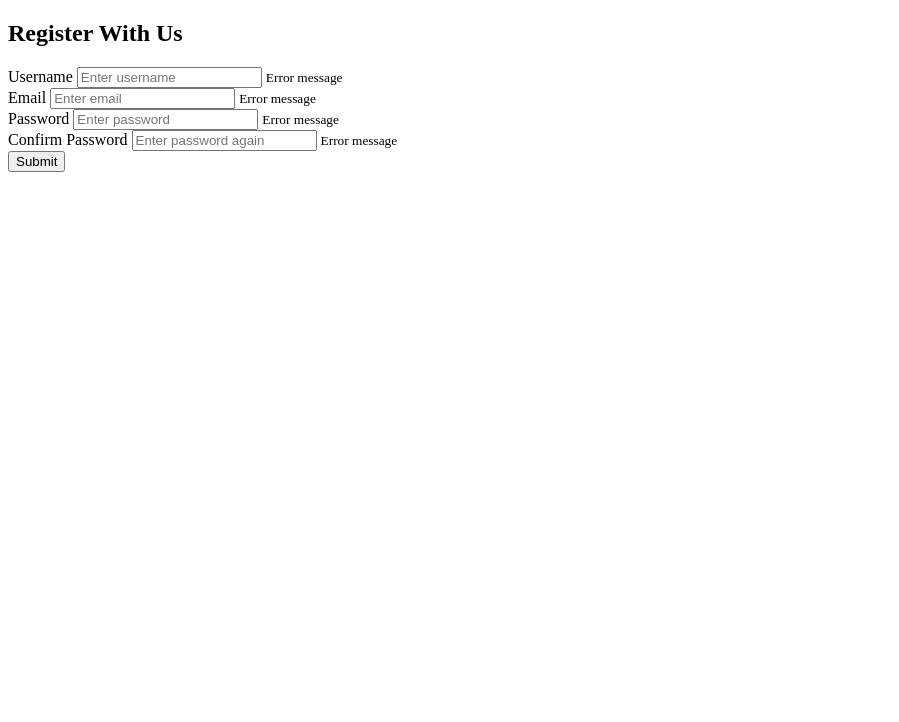
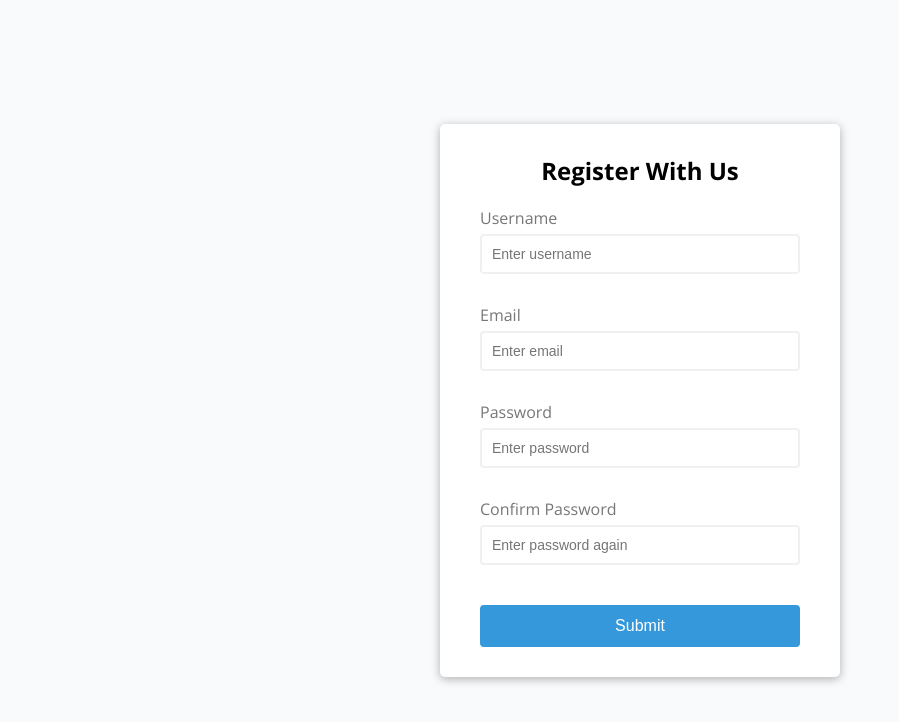
Before and after one commit to yshiraishiy/Form-Validator, a website built with Vite: page index.html in a window 1280 px wide. Shown: the whole page, without its empty margins (0-899 px from the left). Built offline with nearby package versions, Linux system fonts and the light colour scheme.

Commit message:
✨CSSの雛形実装

```diff
--- a/index.html
+++ b/index.html
@@ -1,9 +1,9 @@
 <!DOCTYPE html>
 <html lang="ja">
   <head>
-  <meta charset="UTF-8">
-  <meta name="viewport" content="width=device-width, initial-scale=1.0">
-  <link rel="stylesheet" href="src/style.css">
+    <meta charset="UTF-8" />
+    <meta name="viewport" content="width=device-width, initial-scale=1.0" />
+    <link rel="stylesheet" href="src/style.css" />
     <title>Form Validator</title>
   </head>
   <body>
@@ -12,22 +12,26 @@
         <h2>Register With Us</h2>
         <div class="form-control">
           <label for="username">Username</label>
-        <input type="text" id="username" placeholder="Enter username">
+          <input type="text" id="username" placeholder="Enter username" />
           <small>Error message</small>
         </div>
         <div class="form-control">
           <label for="email">Email</label>
-        <input type="text" id="email" placeholder="Enter email">
+          <input type="text" id="email" placeholder="Enter email" />
           <small>Error message</small>
         </div>
         <div class="form-control">
           <label for="password">Password</label>
-        <input type="password" id="password" placeholder="Enter password">
+          <input type="password" id="password" placeholder="Enter password" />
           <small>Error message</small>
         </div>
         <div class="form-control">
           <label for="password2">Confirm Password</label>
-        <input type="password" id="password2" placeholder="Enter password again">
+          <input
+            type="password"
+            id="password2"
+            placeholder="Enter password again"
+          />
           <small>Error message</small>
         </div>
         <button type="submit">Submit</button>
--- a/src/style.css
+++ b/src/style.css
@@ -0,0 +1,95 @@
+@import url("https://fonts.googleapis.com/css2?family=Open+Sans:ital,wght@0,300..800;1,300..800&display=swap");
+
+:root {
+  --success-color: #2ecc71;
+  --error-color: #e74c3c;
+}
+
+* {
+  box-sizing: border-box;
+}
+
+body {
+  background-color: #f9fafb;
+  font-family: "Open Sans", sans-serif;
+  display: flex;
+  align-items: center;
+  justify-content: center;
+  min-height: 100vh;
+  margin: 0;
+}
+
+.container {
+  background-color: #fff;
+  border-radius: 5px;
+  box-shadow: 0 2px 10px rgba(0, 0, 0, 0.3);
+  width: 400px;
+}
+
+h2 {
+  text-align: center;
+  margin: 0 0 20px;
+}
+
+.form {
+  padding: 30px 40px;
+}
+
+.form-control {
+  margin-bottom: 10px;
+  padding-bottom: 20px;
+  position: relative;
+}
+
+.form-control label {
+  color: #777;
+  display: block;
+  margin-bottom: 5px;
+}
+
+.form-control input {
+  border: 2px solid #f0f0f0;
+  border-radius: 4px;
+  display: block;
+  width: 100%;
+  padding: 10px;
+  font-size: 14px;
+}
+
+.form-control input:focus {
+  outline: 0;
+  border-color: #777;
+}
+
+.form-control.success input {
+  border-color: var(--success-color);
+}
+
+.form-control.error input {
+  border-color: var(--error-color);
+}
+
+.form-control small {
+  color: var(--error-color);
+  position: absolute;
+  bottom: 0;
+  left: 0;
+  visibility: hidden;
+}
+
+.form-control.error small {
+  visibility: visible;
+}
+
+.form button {
+  cursor: pointer;
+  background-color: #3498db;
+  border: 2px solid #3498db;
+  border-radius: 4px;
+  color: #fff;
+  display: block;
+  font-size: 16px;
+  padding: 10px;
+  margin-top: 20px;
+  width: 100%;
+}
```
Lines whose indentation alone changed are shown as unchanged.
